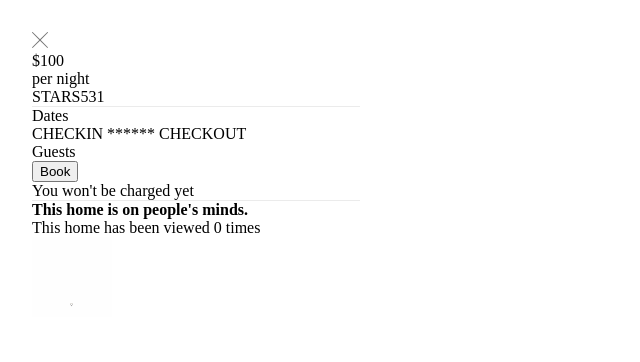
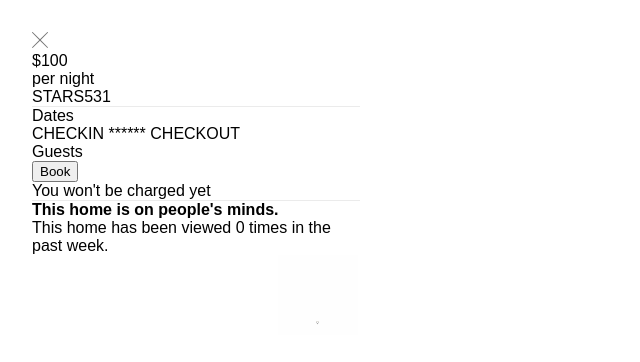
Before and after one commit to sky-bnb/component-booking-gi, a React app: page / in a window 1280 px wide. Shown: the top 362 px of the page, without its empty margins (0-640 px from the left). Built offline with nearby package versions, Linux system fonts and the light colour scheme.

Commit message:
adds additional styling

```diff
--- a/src/components/Booking.jsx
+++ b/src/components/Booking.jsx
@@ -17,7 +17,7 @@ class Booking extends React.Component {
   }
 
   render() {
-    return <div className="booking" style={{ padding: "24px", maxWidth: "328px", maxHeight: "462px", minWidth: "328px", minHeight: "462px", margin: "0px" }}>
+    return <div className="booking" style={{ padding: "24px", maxWidth: "328px", maxHeight: "462px", minWidth: "328px", minHeight: "462px", margin: "0px", fontFamily: "sans-serif"}}>
       <CloseButton />
       <Price />
       <Reviews />
--- a/src/components/Info.jsx
+++ b/src/components/Info.jsx
@@ -1,12 +1,12 @@
 import React from 'react';
 
 const Info = (props) => (
-  <div className="info">
-    <div className="floatLeft">
+  <div className="info" style={{ width: "326px", height: "60px"}}>
+    <div className="floatLeft" style={{ float: "left" }}>
       <div className="text"><b>This home is on people's minds.</b></div>
-      <div className="text">This home has been viewed {props.numViews} times</div>
+      <div className="text">This home has been viewed {props.numViews} times in the past week.</div>
     </div>
-    <img src="lightbulb.gif" alt="lightbulb animation" />
+    <img src="lightbulb.gif" alt="lightbulb animation" style={{ float: "right" }} />
   </div>
 );
 
```
Also changed, not shown: public/bundle.js.
